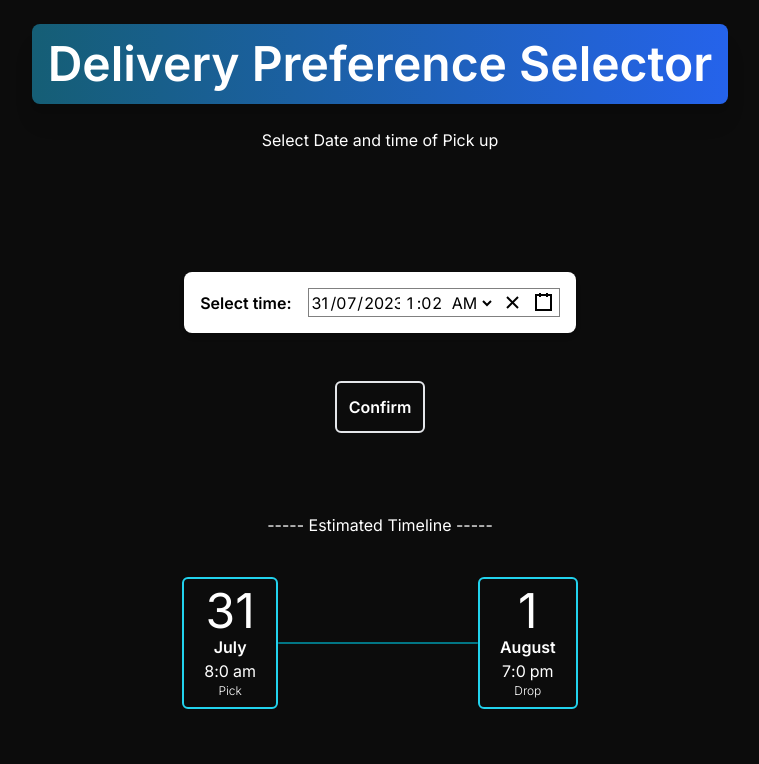
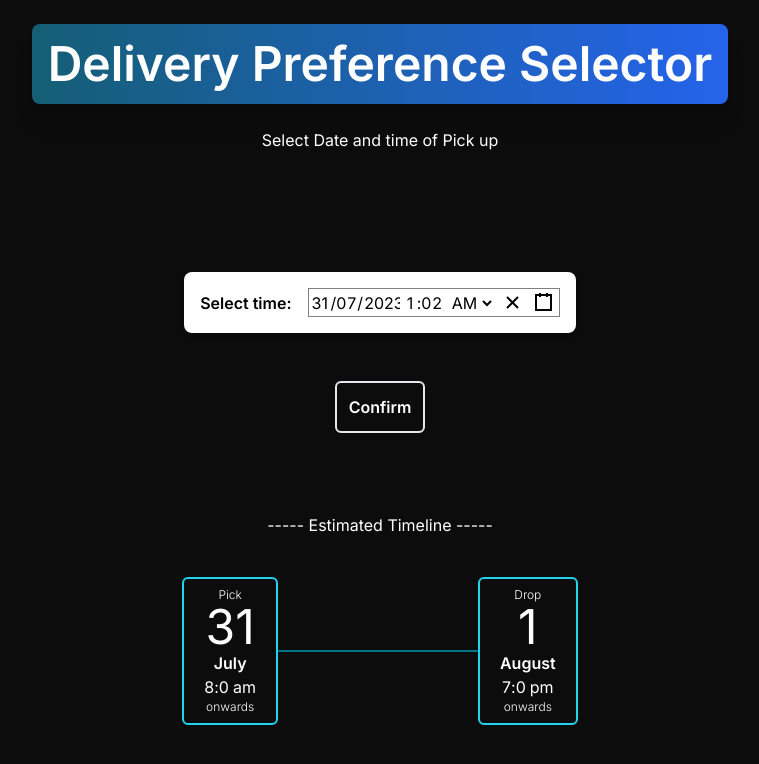
Before and after one commit to adi-uchiha/delivery-preference-selector, a Next.js app: page / in a window 1280 px wide. Both pictures are taken after a click on the button "Confirm". Shown: the top 764 px of the page, without its empty margins (260-1019 px from the left). Built offline with nearby package versions, Linux system fonts and the light colour scheme.

Commit message:
add onwards

```diff
--- a/src/components/DateDisplay.jsx
+++ b/src/components/DateDisplay.jsx
@@ -12,6 +12,7 @@ const DateDisplay = ({date, type}) => {
     return <>
     <div className="flex flex-col justify-center align-middle items-center">
         <div className="flex flex-col items-center text-white pt-2 pb-2 pl-5 pr-5 border-2 border-cyan-400 rounded-md max-w-min">
+        <span className="text-white font-light text-xs">{type}</span>
             <h1 className="text-5xl">{day}</h1>
 
             <div className="font-semibold">{month}</div>
@@ -22,7 +23,7 @@ const DateDisplay = ({date, type}) => {
                 <div className="">{minutes}</div>
                 <div className="pl-1">{amPm}</div>
             </div>
-        <span className="text-white font-light text-xs">{type}</span>
+            <span className="text-white font-light text-xs">onwards</span>
         </div>
     </div>
     </>
```
